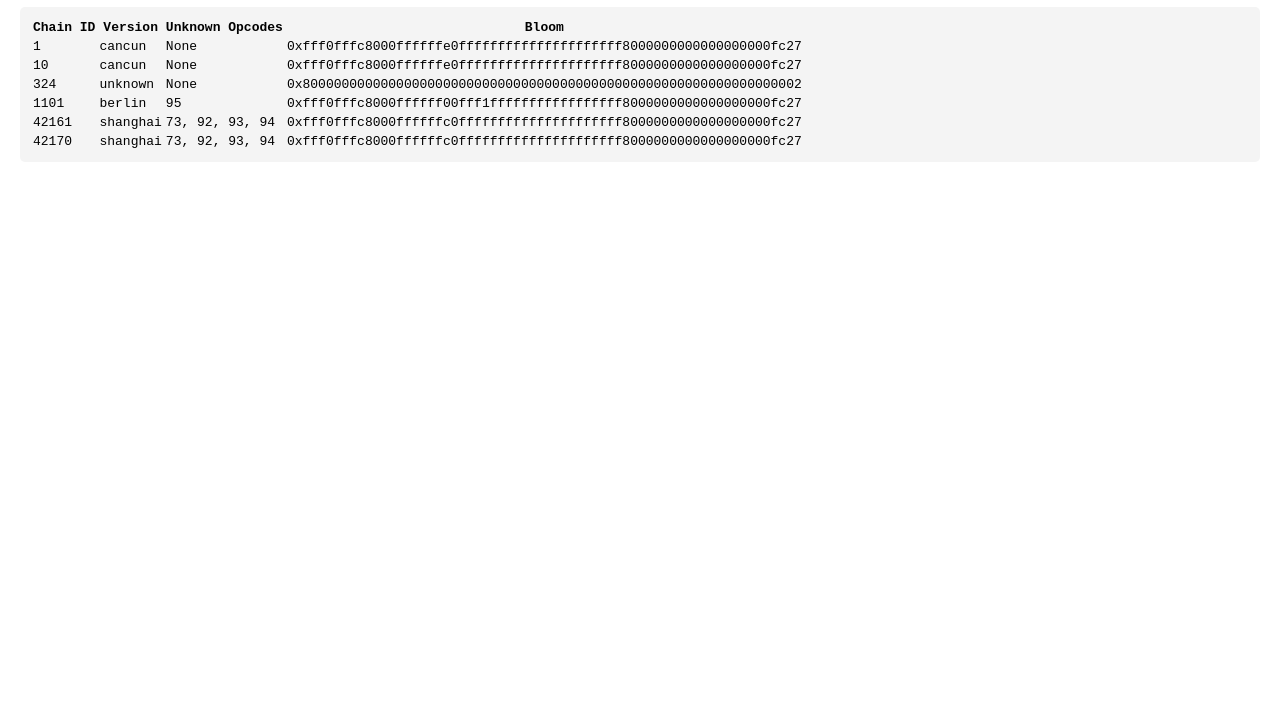
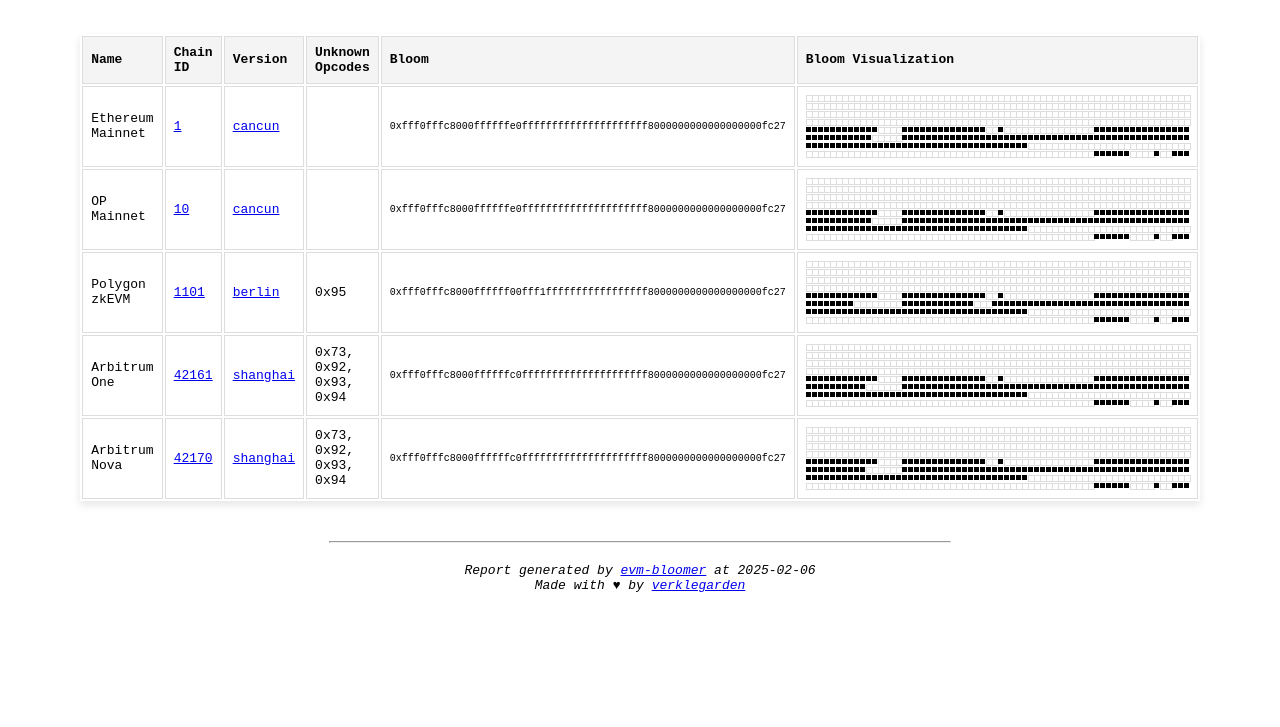
Before and after one commit to verklegarden/evm-bloomer, a plain HTML site: page index.html in a window 1280 px wide. Shown: the part 73-800 px from the top of the page. Drawn offline with Linux system fonts and the light colour scheme.

Commit message:
website: clean

```diff
--- a/index.html
+++ b/index.html
@@ -3,47 +3,134 @@
 <head>
     <meta charset="UTF-8">
     <meta name="viewport" content="width=device-width, initial-scale=1.0">
-    <title>EVM Blooms</title>
+    <title>JSON Report Viewer</title>
     <style>
-        body { font-family: Arial, sans-serif; margin: 20px; }
+        body { font-family: monospace; background: #fff; color: #000; margin: 20px; }
         h1 { text-align: center; }
-        pre { background: #f4f4f4; padding: 10px; border-radius: 5px; overflow-x: auto; }
+        th, td { border: 1px solid #ddd; padding: 8px; text-align: left; }
+        th { background: #f4f4f4; }
+        .bloom-grid { display: grid; grid-template-columns: repeat(64, 5px); gap: 1px; }
+        .bit { width: 5px; height: 5px; display: inline-block; }
+        .bit.on { background: black; }
+        .bit.off { background: white; border: 1px solid #ddd; }
+        .bloom-hex {
+            font-size: 10px; /* Adjust to your desired size */
+            word-wrap: break-word; /* Allows wrapping of the text if it’s too long */
+            white-space: pre-wrap; /* Keeps formatting of spaces and line breaks */
+            overflow-wrap: break-word; /* Ensures the text will break and not overflow */
+        }
+        .container {
+            display: flex;
+            flex-direction: column;
+            align-items: center;
+        }
+        hr {
+            width: 50%;    /* Set width to 50% of the page */
+            margin: 20px auto;  /* Center the line and add margin around it */
+        }
+
+        table {
+            width: 60%; /* Adjust width based on preference */
+            max-width: 80%; /* Sets a max-width as a percentage */
+            margin: 20px auto; /* Centers the table */
+            box-shadow: 0px 4px 8px rgba(0, 0, 0, 0.1); /* Optional aesthetic improvement */
+        }
+
+        footer,
+        .footer {
+            text-align: center;
+        }
     </style>
 </head>
 <body>
-    <h1>Latest JSON Report</h1>
-    <pre id="jsonOutput">Loading...</pre>
+    <div class="container">
+    <h1>The many Blooms of the EVM 🌼</h1>
+    <table>
+        <thead>
+            <tr>
+                <th>Name</th>
+                <th>Chain ID</th>
+                <th>Version</th>
+                <th>Unknown Opcodes</th>
+                <th>Bloom</th>
+                <th>Bloom Visualization</th>
+            </tr>
+        </thead>
+        <tbody id="jsonTable"></tbody>
+    </table>
 
     <script>
+        // TODO: Why is this here?
+        const chains = {
+            1: "Ethereum Mainnet",
+            10: "OP Mainnet",
+            1101: "Polygon zkEVM",
+            42161: "Arbitrum One",
+            42170: "Arbitrum Nova"
+        };
+
         async function fetchLatestReport() {
             try {
                 const response = await fetch('reports/latest.json');
                 const data = await response.json();
-
                 displayReport(data);
             } catch (error) {
-                document.getElementById('jsonOutput').textContent = 'Failed to load report';
+                document.getElementById('jsonTable').innerHTML = '<tr><td colspan="4">Failed to load report</td></tr>';
             }
         }
 
+        function hexToBinary(hex) {
+            return BigInt(hex).toString(2).padStart(512, '0');
+        }
+
+        function createBinaryGrid(binaryString) {
+            return binaryString.split('').map(bit => `<span class="bit ${bit === '1' ? 'on' : 'off'}"></span>`).join('');
+        }
+
         function displayReport(data) {
-            let html = '<table>';
-            html += '<tr><th>Chain ID</th><th>Version</th><th>Unknown Opcodes</th><th>Bloom</th></tr>';
+            let html = '';
+            data.blooms.forEach(bloom => {
+                const binaryGrid = createBinaryGrid(hexToBinary(bloom.bloom));
+                const chainName = chains[bloom.chain_id] || "Unknown Chain";
 
-            data.blooms.forEach(bloom => {
                 html += `<tr>
-                            <td>${bloom.chain_id}</td>
-                            <td>${bloom.version}</td>
-                            <td>${bloom.unknown_opcodes.length > 0 ? bloom.unknown_opcodes.join(', ') : 'None'}</td>
-                            <td><code>${bloom.bloom}</code></td>
+                            <td>${chainName}</td>
+                            <td>${`<a href="https://chainid.network/chain/${bloom.chain_id}">${bloom.chain_id}</a>`}</td>
+                            <td>
+                              ${bloom.version !== "unknown"
+                                ? `<a href="https://www.evm.codes/?fork=${bloom.version}">${bloom.version}</a>`
+                                : 'unknown'}
+                            </td>
+                            <td>
+                              ${bloom.unknown_opcodes.length > 0
+                                ? bloom.unknown_opcodes.map(op => `0x${parseInt(op, 16).toString(16).toUpperCase()}`).join(', ')
+                                : ''}
+                            </td>
+                            <td><div class="bloom-hex">${bloom.bloom}</div></td>
+                            <td><div class="bloom-grid">${binaryGrid}</div></td>
                          </tr>`;
             });
-
-            html += '</table>';
-            document.getElementById('jsonOutput').innerHTML = html;
+            document.getElementById('jsonTable').innerHTML = html;
         }
 
         fetchLatestReport();
     </script>
+    </div>
+
+    <hr>
+
+    <div id="footer">
+        <p class="footer"><i>Report generated by
+                <a href="https://github.com/verklegarden/evm-bloomer">evm-bloomer</a>
+                at
+                <a id="today"></a>
+                    <script>
+                        const currentDate = new Date();
+                        const formattedDate = `${currentDate.getFullYear()}-${(currentDate.getMonth() + 1).toString().padStart(2, '0')}-${currentDate.getDate().toString().padStart(2, '0')}`;
+                        document.getElementById('today').textContent = formattedDate;
+                    </script>
+                <br />
+                Made with &#9829; by <a href="https://github.com/verklegarden">verklegarden</a>
+        <br />
 </body>
 </html>
--- a/reports/latest.json
+++ b/reports/latest.json
@@ -11,12 +11,6 @@
       "chain_id": 10,
       "unknown_opcodes": [],
       "version": "cancun"
-    },
-    {
-      "bloom": "0x8000000000000000000000000000000000000000000000000000000000000002",
-      "chain_id": 324,
-      "unknown_opcodes": [],
-      "version": "unknown"
     },
     {
       "bloom": "0xfff0fffc8000ffffff00fff1fffffffffffffffff8000000000000000000fc27",
--- a/reports/report_2025-02-06.json
+++ b/reports/report_2025-02-06.json
@@ -11,12 +11,6 @@
       "chain_id": 10,
       "unknown_opcodes": [],
       "version": "cancun"
-    },
-    {
-      "bloom": "0x8000000000000000000000000000000000000000000000000000000000000002",
-      "chain_id": 324,
-      "unknown_opcodes": [],
-      "version": "unknown"
     },
     {
       "bloom": "0xfff0fffc8000ffffff00fff1fffffffffffffffff8000000000000000000fc27",
```
Also changed, not shown: 1 other file.
